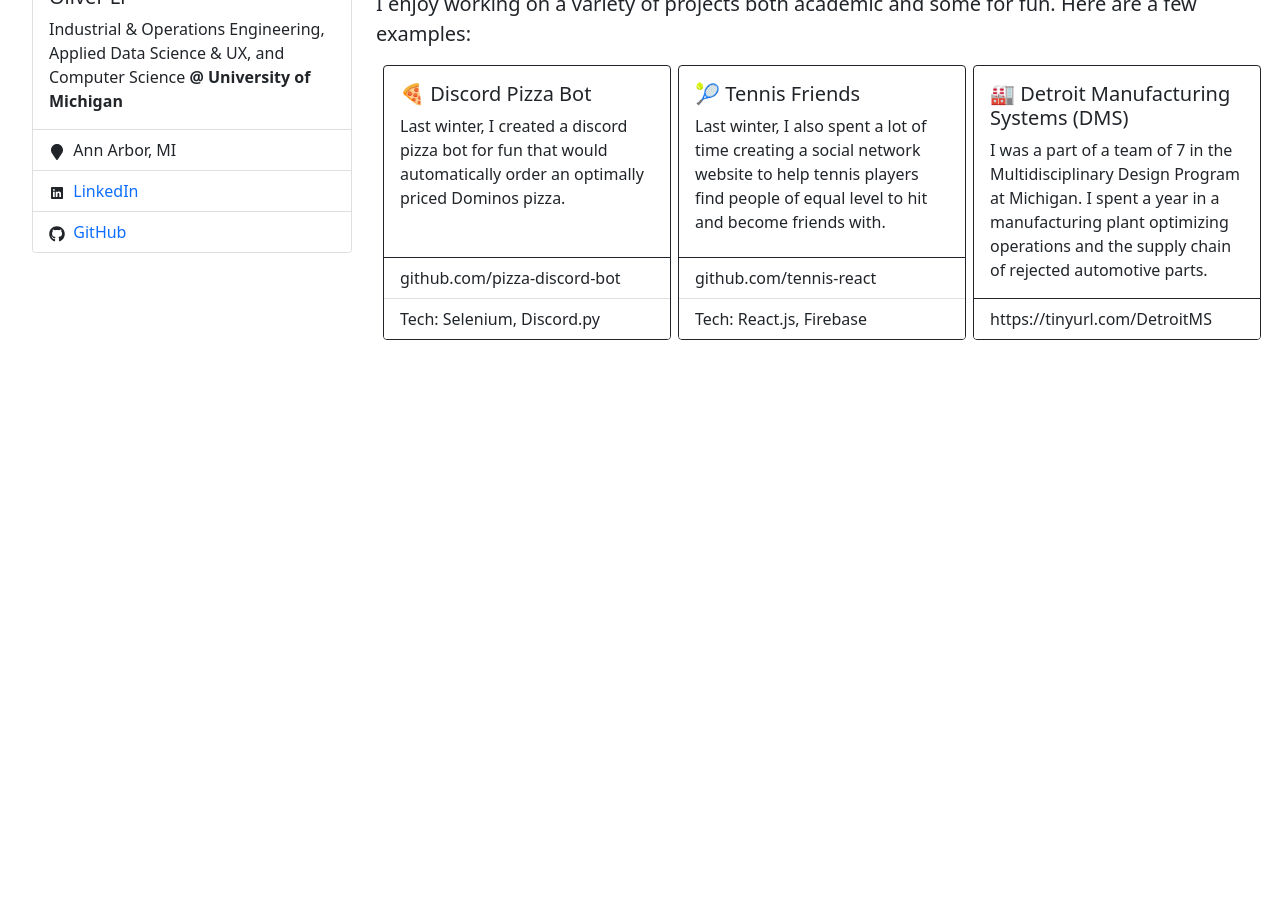
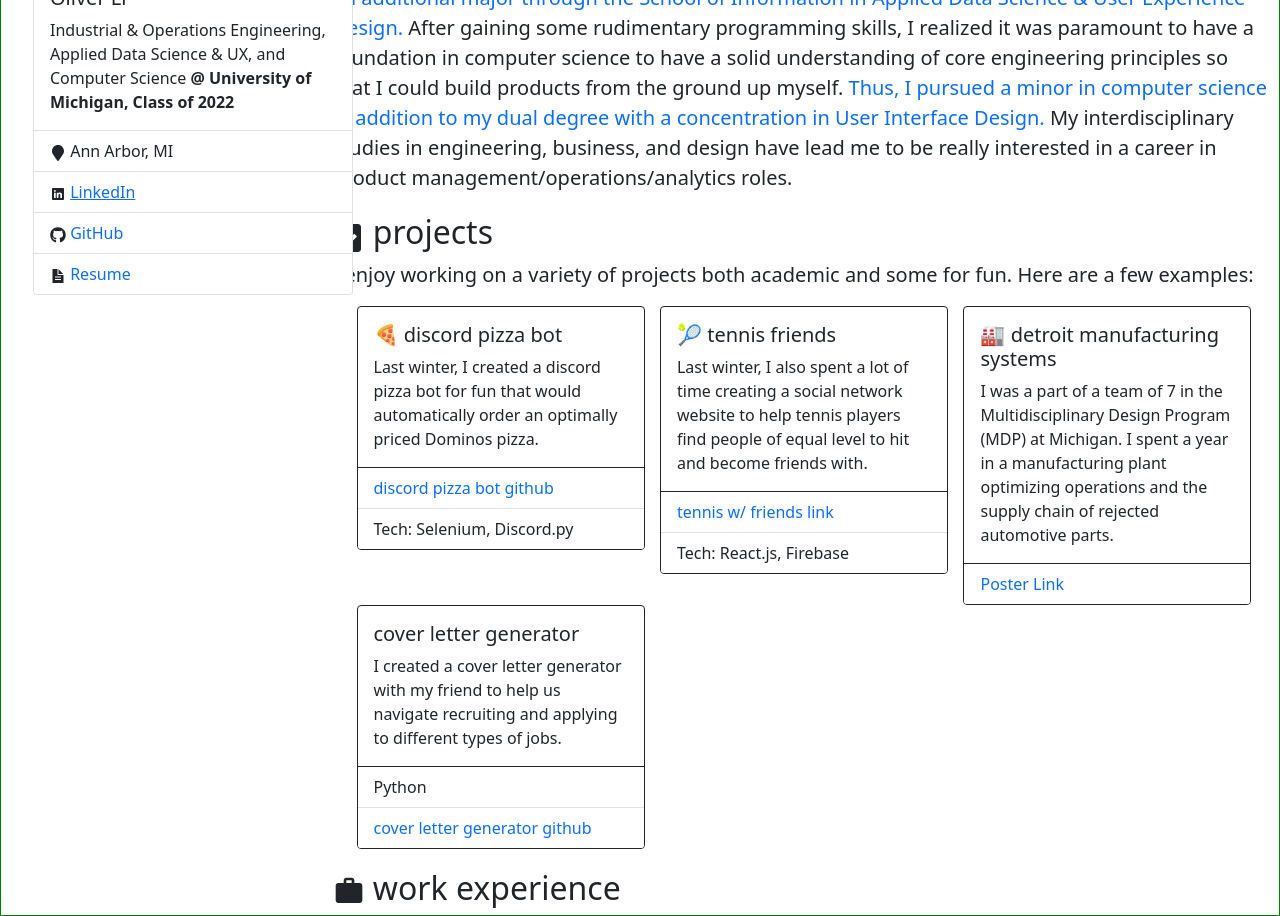
Before and after one commit to olili1999/personal-website, a React (Create React App) app: page / in a window 1280 px wide. Shown: the part 320-1236 px from the top of the page. Before the commit the page ends 856 px from the top, so only its background shows below. Built offline with nearby package versions, Linux system fonts and the light colour scheme.

Commit message:
added responsiveness using bootstrap grid. finally figured out each row adds to 12. also added a ton of content to about me

```diff
--- a/src/App.js
+++ b/src/App.js
@@ -6,8 +6,9 @@ import headshot_outside from './headshot_outside.jpg'
 import {Card, Row, Col, Button, ListGroupItem, ListGroup, Container} from 'react-bootstrap';
 import { FaMapMarker, FaGithub, FaClipboardCheck} from "react-icons/fa";
 import { BsPersonLinesFill } from "react-icons/bs";
-
+import {MdWork} from "react-icons/md";
 import {IoLogoLinkedin} from "react-icons/io";
+import { IoDocumentTextSharp } from "react-icons/io5";
 
 // https://faiizii992.medium.com/creating-a-navbar-using-react-router-dom-and-react-bootstrap-react-router-bootstrap-e6b59015a5ec
 
@@ -17,73 +18,102 @@ return (
     {/* <Router> */}
     <NavigationBar></NavigationBar>
 
-    <Container fluid style = {{height: "100%"}}>
+    <Container fluid style = {{border: "1px solid green"}}>
       <Row style = {{height: "100%"}}>
-      <Col md ="auto" style = {{height: "100%"}}>
+
+        {/* Big Outer Column #1 */}
+        <Col xs = {12} sm = {12} md ={3} style = {{height: "100%"}}>
           <Card style={{width: '20rem', margin: '20px 0 20px 20px'}}>
             <Card.Img variant="top" src= {headshot_outside}/>
             <Card.Body>
               <Card.Title>Oliver Li</Card.Title>
               <Card.Text>
-            Industrial & Operations Engineering, Applied Data Science & UX, and Computer Science <strong> @ University of Michigan </strong>
+              Industrial & Operations Engineering, Applied Data Science & UX, and Computer Science <strong> @ University of Michigan, Class of 2022 </strong>
               </Card.Text>
             </Card.Body>
           <ListGroup className="list-group-flush">
-          <ListGroupItem><FaMapMarker/> &nbsp;Ann Arbor, MI</ListGroupItem>
-          <ListGroupItem><IoLogoLinkedin />&nbsp;&nbsp;<a style ={{textDecoration: 'none'}} href = "https://www.linkedin.com/in/oliver-y-li/">LinkedIn</a></ListGroupItem>
-          <ListGroupItem><FaGithub/>&nbsp;&nbsp;<a style ={{textDecoration: 'none'}} href ="https://github.com/olili1999">GitHub</a> </ListGroupItem>
-
+            <ListGroupItem><FaMapMarker/> Ann Arbor, MI</ListGroupItem>
+            <ListGroupItem><IoLogoLinkedin />&nbsp;<a target = "_blank" href = "https://www.linkedin.com/in/oliver-y-li/">LinkedIn</a></ListGroupItem>
+            <ListGroupItem><FaGithub/>&nbsp;<a style ={{textDecoration: 'none'}} target = "_blank"  href ="https://github.com/olili1999">GitHub</a> </ListGroupItem>
+            <ListGroupItem><IoDocumentTextSharp/> <a style ={{textDecoration: 'none'}} target = "_blank" href ="https://drive.google.com/file/d/1C3zs45lwpNLw_OIpEd0m0-eV_YEVSUo_/view?usp=sharing">Resume</a> </ListGroupItem>
           </ListGroup>
           </Card>
         </Col>
-      <Col style = {{}}>
+        {/* Big Outer Column #2 */}
+        <Col xs = {12} sm = {12} md = {9} style = {{}}>
 
-      <h2 style = {{marginTop: "20px"}}> <BsPersonLinesFill/> About Me </h2>
-      <p class = "lead"> Hi, nice to meet you! I'm Oliver, a rising senior at the University of Michigan. I'm studying Industrial & Operations Engineering, Information Science,
-      and Computer Science at the University of Michigan. My interdisciplinary studies in engineering, business, and design have lead me to be interested in a career in
-       product management and analytics. </p>
-      <h2 style = {{marginTop: "20px"}}> <FaClipboardCheck/> Projects </h2>
+          <h2 style = {{marginTop: "20px"}}> <BsPersonLinesFill/> about me </h2>
+          <p class = "lead"> Hi, nice to meet you! I'm Oliver, a tennis player, rock climber, programmer, designer, and student at the University of Michigan. Throughout college, I was pretty clueless about what I wanted to do it upon myself to try anything and everything. Over time, I found my initial home in <a style ={{textDecoration: 'none'}}  target= "_blank" href ="https://ioe.engin.umich.edu/">IOE, where I learned that I enjoy streamlining frustratingly inefficient processes</a>.
+          After my sophomore year, I did a data science internship at Principal Financial Group, where I learned that I love creating
+          accessible and intuitive user experiences and making data-driven decisions and <a style ={{textDecoration: 'none'}}  target= "_blank" href = "https://www.si.umich.edu/about-umsi"> decided to take on an additional major through the School of Information in Applied Data Science & User Experience Design.
+          </a> After gaining some rudimentary programming skills, I realized it was paramount to have a foundation in computer science to have a solid understanding of core engineering principles so that I could build products from the ground up myself.  <a target = "_blank" style ={{textDecoration: 'none'}} href = "https://cse.engin.umich.edu/"> Thus, I pursued a minor in computer science in addition to my dual degree with a concentration in User Interface Design. </a>
+          My interdisciplinary studies in engineering, business, and design have lead me to be really interested in a career in
+          product management/operations/analytics roles. </p>
+          <h2 style = {{marginTop: "20px"}}> <FaClipboardCheck/> projects </h2>
           <p class = "lead"> I enjoy working on a variety of projects both academic and some for fun. Here are a few examples:</p>
-
-      <div class = "d-flex justify-content-evenly">
+          <Container>
+            <Row>
+              <Col xs = {12} sm = {12} md = {6} lg = {4}>
                 <Card border="dark" style={{ width: '18rem' }}>
                     <Card.Body>
-            <Card.Title>🍕 Discord Pizza Bot</Card.Title>
+                      <Card.Title>🍕 discord pizza bot</Card.Title>
                       <Card.Text>
                         Last winter, I created a discord pizza bot for fun that would automatically order an optimally priced Dominos pizza.
                       </Card.Text>
                     </Card.Body>
                     <ListGroup className="list-group-flush">
-          <ListGroupItem>github.com/pizza-discord-bot</ListGroupItem>
+                    <ListGroupItem><a style ={{textDecoration: 'none'}} target = "_blank" href = "github.com/discord-pizza-bot">discord pizza bot github</a></ListGroupItem>
                     <ListGroupItem>Tech: Selenium, Discord.py</ListGroupItem>
                   </ListGroup>
                 </Card>
+              </Col>
+              <Col xs = {12} sm = {12} md = {6} lg = {4}>
                 <Card border="dark" style={{ width: '18rem' }}>
                     <Card.Body>
-            <Card.Title>🎾 Tennis Friends </Card.Title>
+                      <Card.Title>🎾 tennis friends </Card.Title>
                       <Card.Text>
                         Last winter, I also spent a lot of time creating a social network website to help tennis players find people of equal level to hit and become friends with.
                       </Card.Text>
                     </Card.Body>
                     <ListGroup className="list-group-flush">
-          <ListGroupItem>github.com/tennis-react</ListGroupItem>
+                    <ListGroupItem><a style ={{textDecoration: 'none'}} target = "_blank" href = "github.com/tennis-react">tennis w/ friends link</a></ListGroupItem>
                     <ListGroupItem>Tech: React.js, Firebase</ListGroupItem>
 
                   </ListGroup>
                 </Card>
+              </Col>
+              <Col xs = {12} sm = {12} md = {6} lg = {4}>
                 <Card border="dark" style={{ width: '18rem' }}>
                     <Card.Body>
-            <Card.Title> 🏭 Detroit Manufacturing Systems (DMS) </Card.Title>
+                      <Card.Title> 🏭 detroit manufacturing systems </Card.Title>
                       <Card.Text>
-              I was a part of a team of 7 in the Multidisciplinary Design Program at Michigan. I spent a year in a manufacturing plant optimizing operations and the supply chain of rejected automotive parts.
+                        I was a part of a team of 7 in the Multidisciplinary Design Program (MDP) at Michigan. I spent a year in a manufacturing plant optimizing operations and the supply chain of rejected automotive parts.
                       </Card.Text>
                     </Card.Body>
                     <ListGroup className="list-group-flush">
-          <ListGroupItem>https://tinyurl.com/DetroitMS</ListGroupItem>
+                    <ListGroupItem><a style ={{textDecoration: 'none'}} target = "_blank" href = "https://tinyurl.com/DetroitMS"> Poster Link</a></ListGroupItem>
+                  </ListGroup>
+                </Card>
+              </Col>
+              <Col xs = {12} sm = {12} md = {6} lg = {4}>
+                <Card border="dark" style={{ width: '18rem' }}>
+                    <Card.Body>
+                      <Card.Title> cover letter generator</Card.Title>
+                      <Card.Text>
+                        I created a cover letter generator with my friend to help us navigate recruiting and applying to different types of jobs.
+                      </Card.Text>
+                    </Card.Body>
+                    <ListGroup className="list-group-flush">
+                    <ListGroupItem>Python</ListGroupItem>
+                    <ListGroupItem><a style ={{textDecoration: 'none'}} target = "_blank" href = "github.com/mac">cover letter generator github</a></ListGroupItem>
 
                   </ListGroup>
                 </Card>
-      </div>
+              </Col>
+            </Row>
+          </Container>
+          <h2 style = {{marginTop: "20px"}}> <MdWork/> work experience </h2>
+
 
         </Col>
       </Row>
--- a/src/components/NavigationBar.js
+++ b/src/components/NavigationBar.js
@@ -13,7 +13,6 @@ return (
         <Nav.Link href="#projects">projects</Nav.Link>
         <Nav.Link href="#work_experience">work experience</Nav.Link>
         <Nav.Link href="#coursework">coursework</Nav.Link>
-        <Nav.Link href="#resume">resume</Nav.Link>
 
 
     </Nav>
```
Lines whose indentation alone changed are shown as unchanged.
